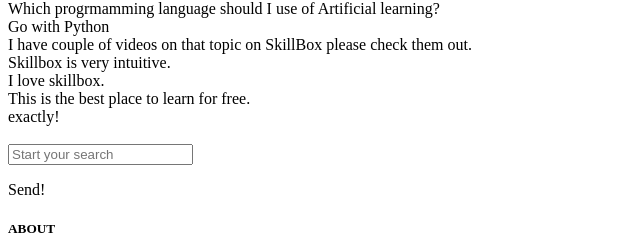
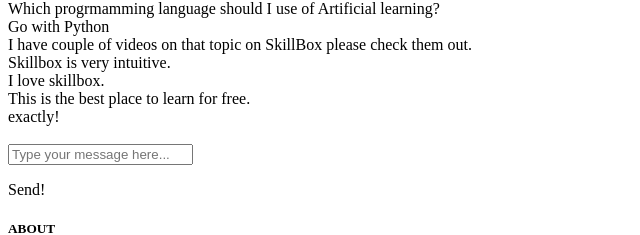
Before and after one commit to Uddip/Skill-Box, a Next.js app: page /chatpage in a window 1280 px wide. Shown: the part 1591-1826 px from the top of the page, without its empty margins (0-640 px from the left). Built offline with nearby package versions, Linux system fonts and the light colour scheme.

Commit message:
commit 4:45 AM OCT 11

```diff
--- a/components/TextChat.js
+++ b/components/TextChat.js
@@ -81,7 +81,7 @@
         <input
           className="flex-grow pl-5 bg-transparent outline-none text-md text-gray-500 placeholder-gray-400 focus:placeholder-gray-800"
           type="text"
-          placeholder="Start your search"
+          placeholder="Type your message here..."
         />
         <p className="hidden md:inline-flex bg-purple-500 text-gray-100 rounded-full p-2 cursor-pointer md:mx-2 text-xl">Send!</p>
       </div>
```
